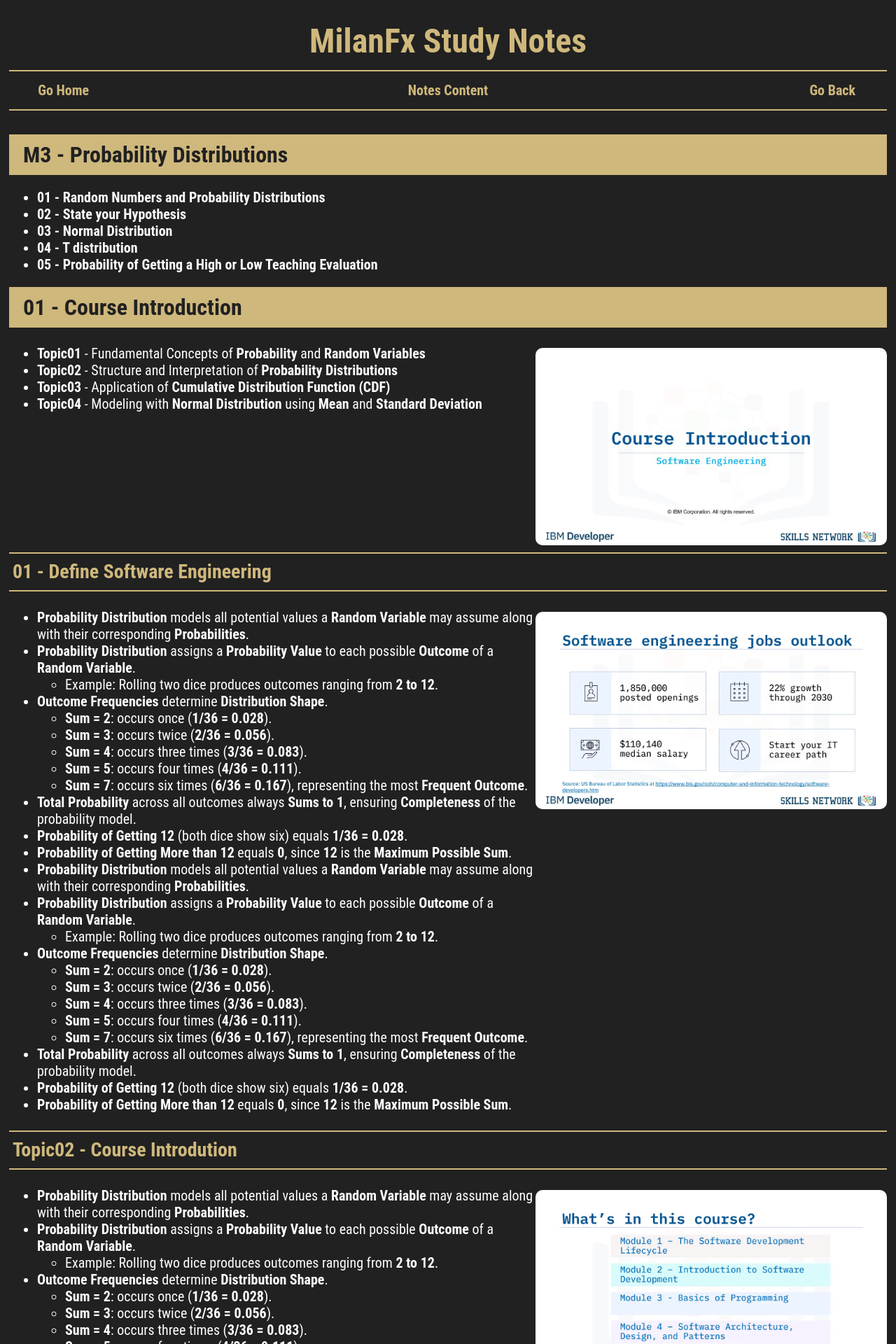
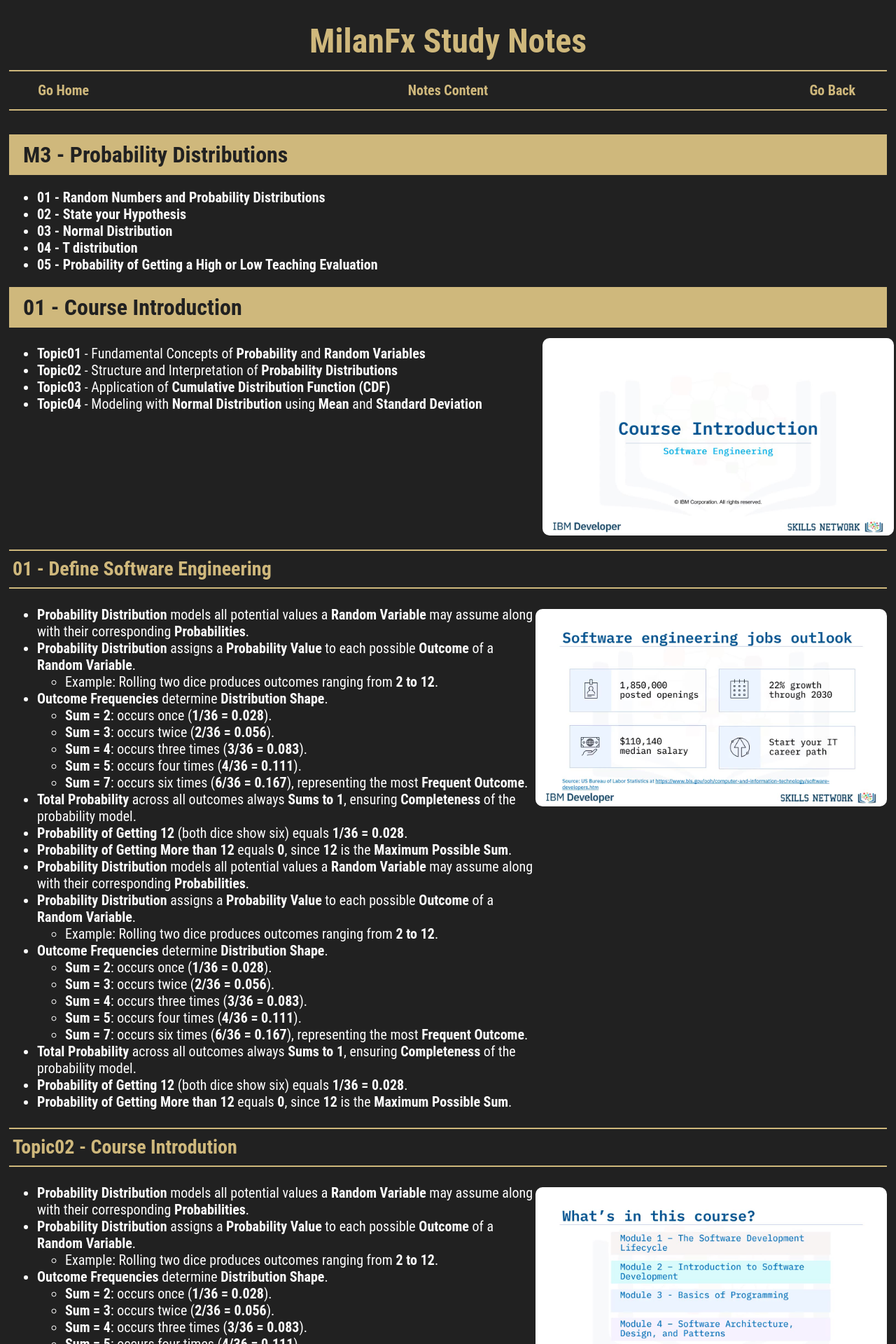
Before and after one commit to milanfx/milanfx.github.io, a Jekyll site: the page built from test.md, in a window 1280 px wide. Shown: the top 1920 px of the page at 70% size. Built offline with Jekyll 4.4.1, drawn with Linux system fonts in a browser that asks for light colours; our own code applies the rules of GitHub Pages for plain Markdown files.

Commit message:
Update test.md

```diff
--- a/test.md
+++ b/test.md
@@ -20,7 +20,7 @@
 - **Topic04** - Modeling with **Normal Distribution** using **Mean** and **Standard Deviation**
 
 </div><div style="text-align:center;">
-    <br><img src="/images/M101.jpg" style="max-width:100%; border-radius:10px;">
+    <img src="/images/M101.jpg" style="max-width:100%; border-radius:10px; margin:10px;">
 </div></div>
 
 
```
